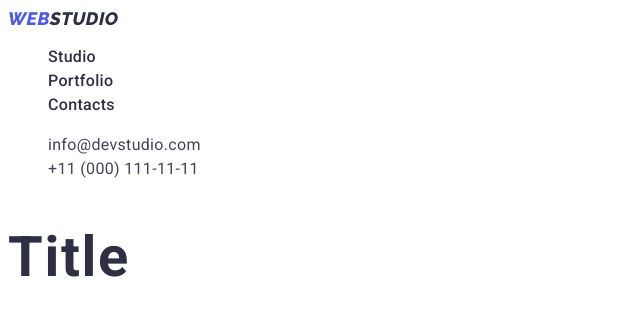
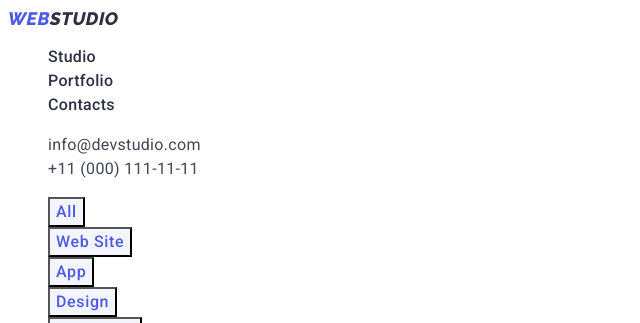
Before and after one commit to ulianasunny31/goit-markup-hw-02, a plain HTML site: page portfolio.html in a window 1280 px wide. Shown: the top 323 px of the page, without its empty margins (0-640 px from the left). Drawn offline with Linux system fonts and the light colour scheme.

Commit message:
Update portfolio.html

```diff
--- a/portfolio.html
+++ b/portfolio.html
@@ -50,7 +50,7 @@
 
     <main>
       <section class="buttons">
-        <h1 class="port-title">Title</h1>
+        <h1 class="port-title" hidden>Title</h1>
         <ul class="list buttons-list">
           <li class="buttons-list-item">
             <button class="port-buttons" type="button">All</button>
```
